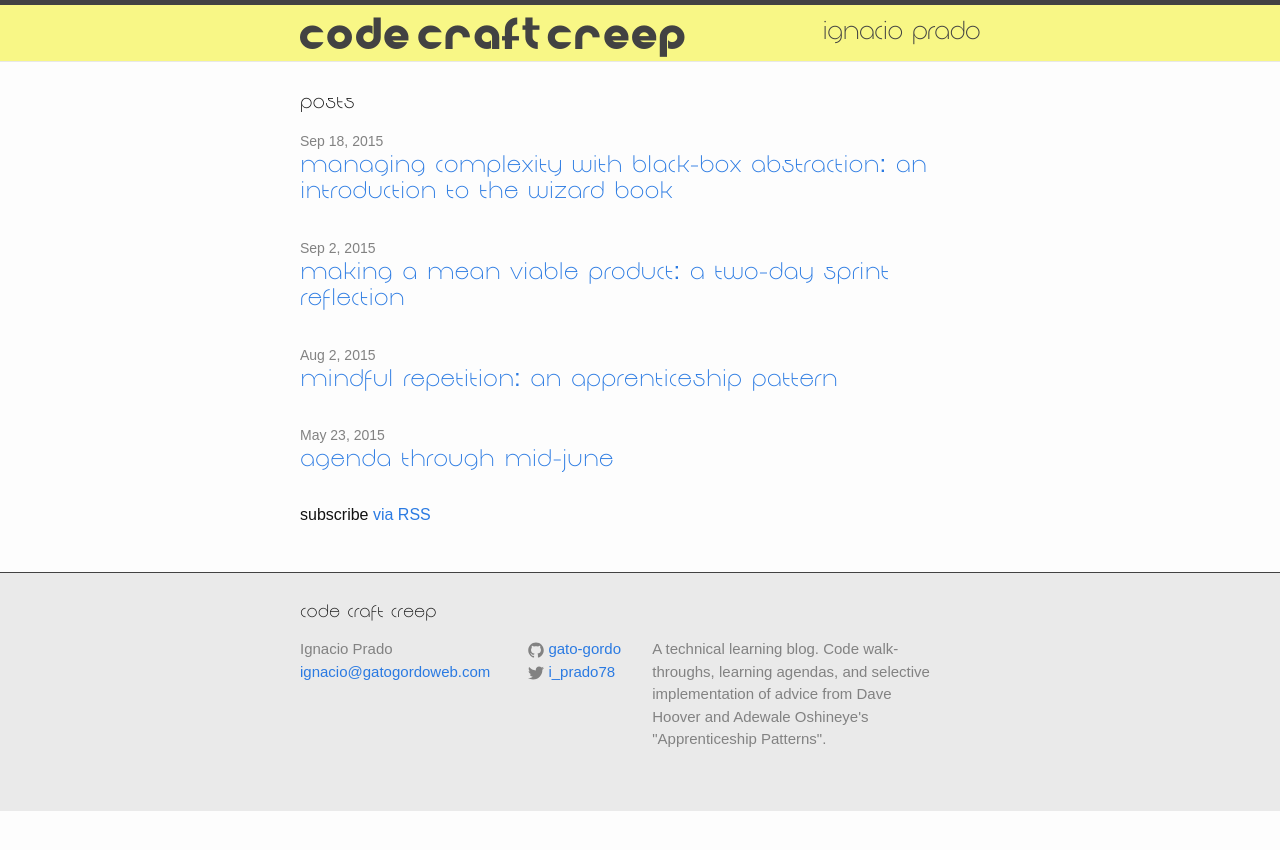
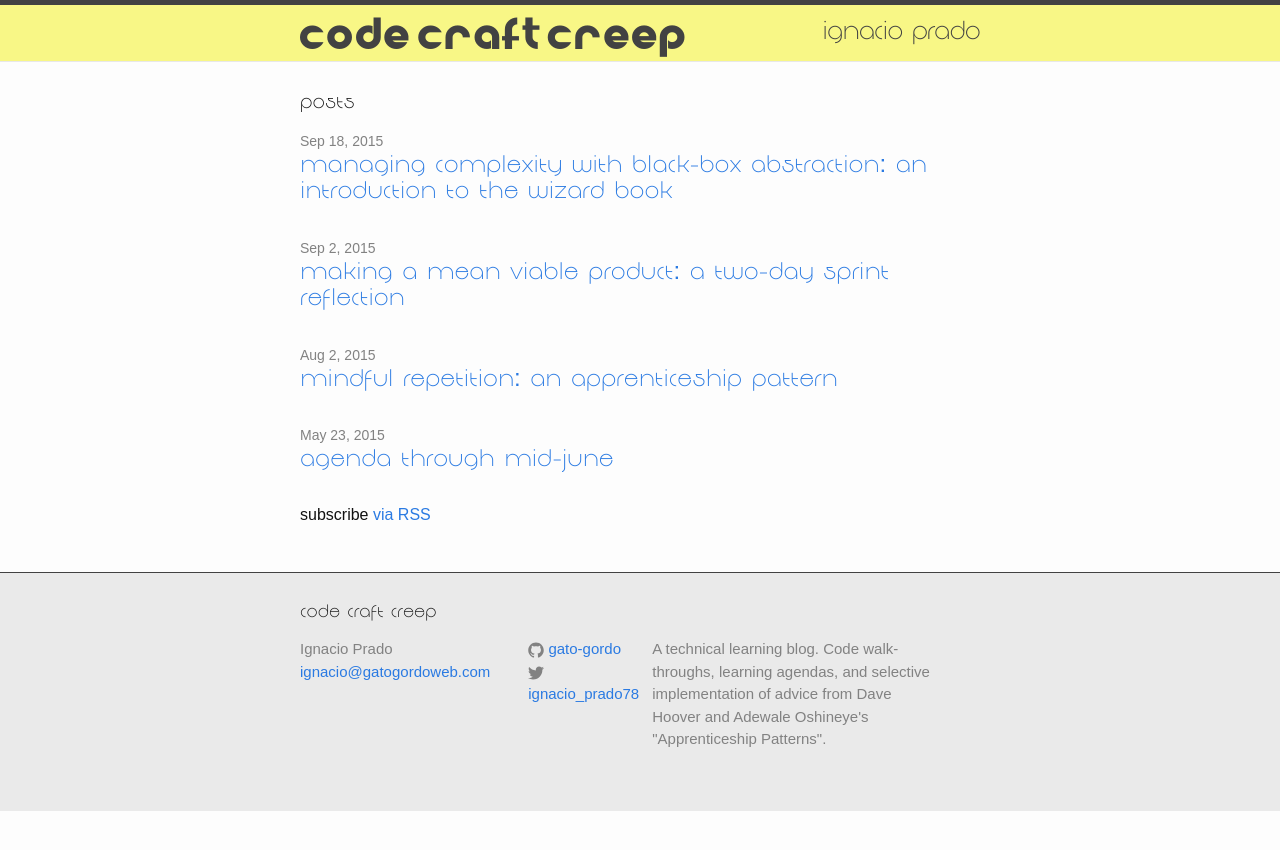
Before and after one commit to gato-gordo/ignacio-prado-blog, a Jekyll site: the page built from index.html, in a window 1280 px wide. Shown: the top 850 px of the page. Built offline with Jekyll 4.4.1, drawn with Linux system fonts in a browser that asks for light colours.

Commit message:
Update twitter handle in config.yml

```diff
--- a/_config.yml
+++ b/_config.yml
@@ -8,7 +8,7 @@ and selective implementation of advice from Dave Hoover and Adewale Oshineye's
 baseurl: "/blog" # the subpath of your site, e.g. /blog/
 url: "http://ignacioprado.net/blog" # the base hostname & protocol for your site
 multisite_url: "http://ignacioprado.net"
-twitter_username: i_prado78
+twitter_username: ignacio_prado78
 github_username: gato-gordo
 redcarpet:
   extensions: [tables]
```
